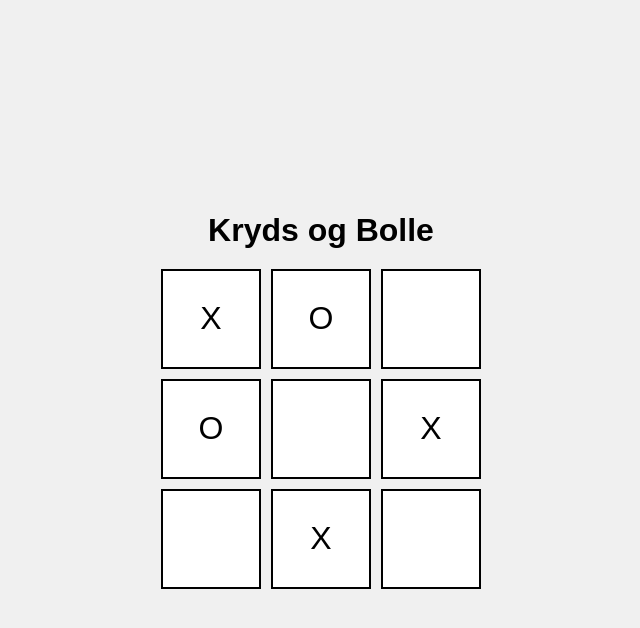
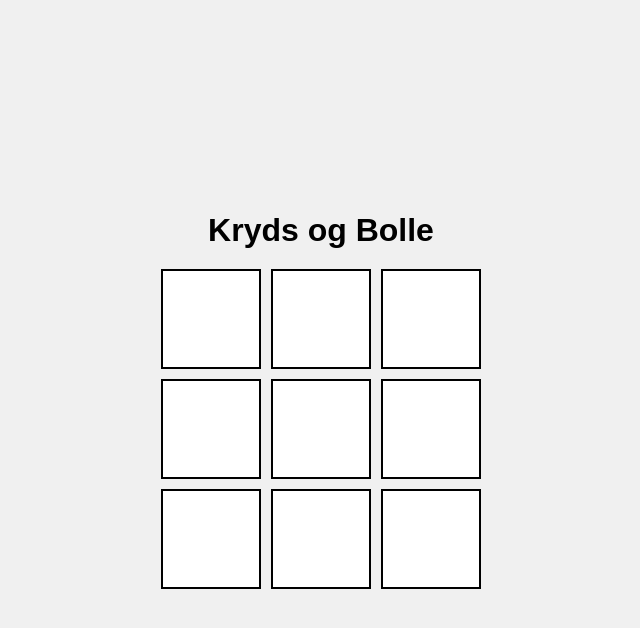
Before and after one commit to MarkusIngerslev/KrydsOgBolle, a plain HTML site: page index.html in a window 1280 px wide. Both pictures are taken after a click on the element 640 px from the left and 428 px from the top of the page. Shown: the whole page, without its empty margins (319-959 px from the left). Drawn offline with Linux system fonts and the light colour scheme.

Commit message:
Ændret i opsætning af filere og navngivning, samt løst Kryds og bolle - del 2

```diff
--- a/index.html
+++ b/index.html
@@ -15,7 +15,8 @@
             <h1>Kryds og Bolle</h1>
             <div id="game">
                 <div id="board">
-                    <div class="cell">X</div>
+                    <!-- Celler bliver dynamisk generet -->
+                    <!-- <div class="cell">X</div>
                     <div class="cell">O</div>
                     <div class="cell"></div>
                     <div class="cell">O</div>
@@ -23,11 +24,11 @@
                     <div class="cell">X</div>
                     <div class="cell"></div>
                     <div class="cell">X</div>
-                    <div class="cell"></div>
+                    <div class="cell"></div> -->
                 </div>
             </div>
         </main>
 
-        <script type="module" src="script.js"></script>
+        <script type="module" src="./js/controller.js"></script>
     </body>
 </html>
--- /dev/null
+++ b/js/controller.js
@@ -0,0 +1,32 @@
+"use strict";
+
+import { View } from "./view.js";
+// import { Model } from "./model.js";
+
+window.addEventListener("load", start);
+
+function start() {
+    const controller = new Controller();
+    controller.start();
+}
+
+class Controller {
+    constructor() {
+        this.rows = 3;
+        this.cols = 3;
+        this.view = new View(this.rows, this.cols);
+    }
+
+    start() {
+        // Initialiserer brættet i viewet
+        this.view.createBoard();
+
+        // Tilføjer event listener for klik på cellerne
+        this.view.setClickListener(this.handleCellClick.bind(this));
+    }
+
+    handleCellClick(row, col) {
+        // Udskriv række og kolonne til konsollen
+        console.log(`Cell clicked - Row: ${row}, Col: ${col}`);
+    }
+}
--- /dev/null
+++ b/js/view.js
@@ -0,0 +1,33 @@
+export class View {
+    constructor(rows, cols) {
+        this.rows = rows;
+        this.cols = cols;
+    }
+
+    createBoard() {
+        const board = document.getElementById("board");
+
+        // Tømmer eksisterende celler, hvis nødvendigt
+        board.innerHTML = "";
+
+        for (let row = 0; row < this.rows; row++) {
+            for (let col = 0; col < this.cols; col++) {
+                const cell = document.createElement("div");
+                cell.classList.add("cell");
+                cell.dataset.row = row;
+                cell.dataset.col = col;
+                board.appendChild(cell);
+            }
+        }
+    }
+
+    setClickListener(handler) {
+        document.getElementById("board").addEventListener("click", (event) => {
+            if (event.target.classList.contains("cell")) {
+                const row = event.target.dataset.row;
+                const col = event.target.dataset.col;
+                handler(row, col); // Kald controllerens event-handler
+            }
+        });
+    }
+}
```
Also changed, not shown: script.js (deleted).
